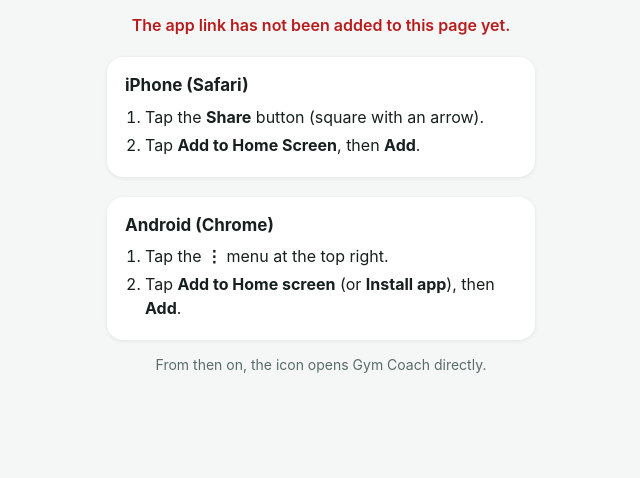
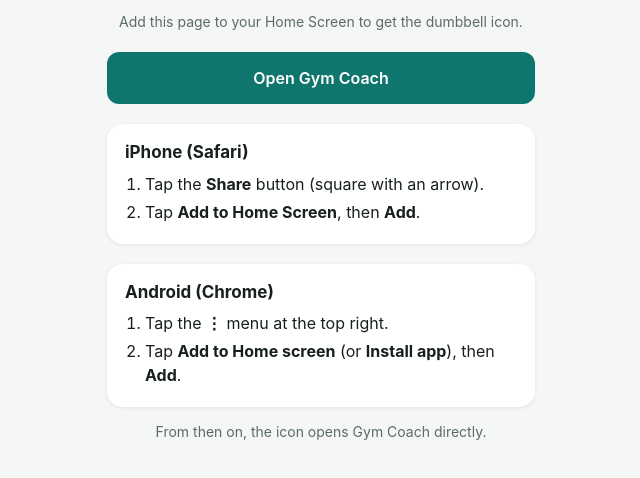
Before and after one commit to benybenz-art/gymcoach, a plain HTML site: page index.html in a window 1280 px wide. Shown: the part 188-666 px from the top of the page, without its empty margins (319-959 px from the left). Drawn offline with Linux system fonts and the light colour scheme.

Commit message:
Update APP_URL to point to the live Gym Coach app

```diff
--- a/index.html
+++ b/index.html
@@ -11,8 +11,7 @@
 <link rel="manifest" href="manifest.json">
 <script>
   // ▼▼ Paste your Gym Coach app link (the one ending in /exec) between the quotes ▼▼
-  var APP_URL = 'PASTE_YOUR_EXEC_LINK_HERE';
-  // ▲▲ Nothing else needs changing ▲▲
+  var APP_URL = "https://script.google.com/macros/s/AKfycbxz4xB3gxi_DuaByOgHcZFRB8WapX-mViRmRNL85VKo7c7Nv4TDIjyu4jBjl2Smf5mZ/exec  // ▲▲ Nothing else needs changing ▲▲"
 
   var ready = /^https:\/\/script\.google\.com\/.+\/exec/.test(APP_URL);
   // The home-screen icon opens this page with ?go, which jumps straight to the app.
```
